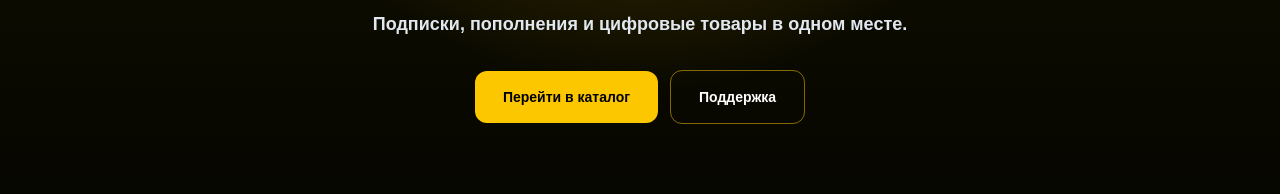
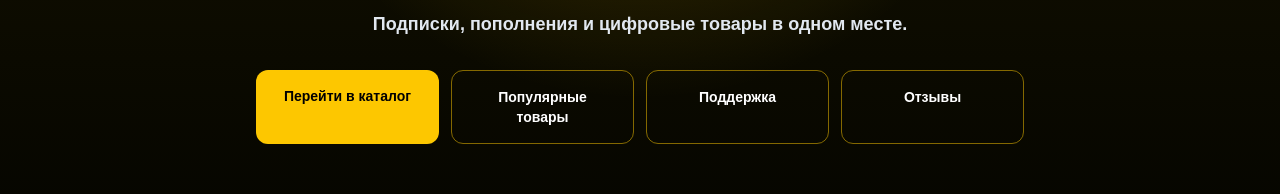
Before and after one commit to maksimzharkov03-eng/funzona, a Next.js app: page / in a window 1280 px wide. Shown: the part 377-571 px from the top of the page. Built offline with nearby package versions, Linux system fonts and the light colour scheme; no server answers; the database is empty.

Commit message:
Add hero navigation buttons

```diff
--- a/app/page.tsx
+++ b/app/page.tsx
@@ -48,24 +48,35 @@ export default function Home() {
             Подписки, пополнения и цифровые товары в одном месте.
           </p>
 
-          <div className="mt-8 flex flex-col items-center justify-center gap-3 sm:flex-row">
+          <div className="mt-8 grid w-full max-w-3xl grid-cols-1 gap-3 sm:grid-cols-2 lg:grid-cols-4 mx-auto">
             <a
               href="/catalog"
-              className="w-full rounded-xl bg-yellow-400 px-7 py-4 text-center text-sm font-black text-black transition hover:bg-yellow-300 sm:w-auto"
+              className="rounded-xl bg-yellow-400 px-5 py-4 text-center text-sm font-black text-black transition hover:bg-yellow-300"
             >
               Перейти в каталог
             </a>
             <a
+              href="#popular"
+              className="rounded-xl border border-yellow-400/50 px-5 py-4 text-center text-sm font-black text-white transition hover:bg-yellow-400/10"
+            >
+              Популярные товары
+            </a>
+            <a
               href="/support"
-              className="w-full rounded-xl border border-yellow-400/50 px-7 py-4 text-center text-sm font-black text-white transition hover:bg-yellow-400/10 sm:w-auto"
+              className="rounded-xl border border-yellow-400/50 px-5 py-4 text-center text-sm font-black text-white transition hover:bg-yellow-400/10"
             >
               Поддержка
             </a>
-          </div>
-        </div>
+            <a
+              href="#reviews"
+              className="rounded-xl border border-yellow-400/50 px-5 py-4 text-center text-sm font-black text-white transition hover:bg-yellow-400/10"
+            >
+              Отзывы
+            </a>
+          </div></div>
       </section>
 
-<section className="mx-auto w-full max-w-6xl px-4 py-14 sm:px-6 lg:px-8">
+<section id="popular" className="mx-auto w-full max-w-6xl px-4 py-14 sm:px-6 lg:px-8">
         <div className="mb-8 text-center">
           <p className="text-sm font-black uppercase tracking-[0.16em] text-yellow-400">
             Быстрый выбор
```
